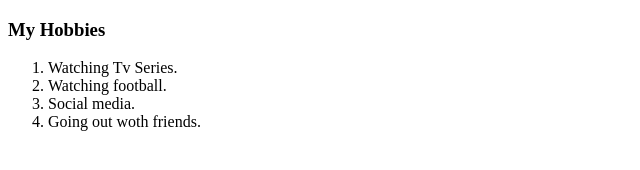
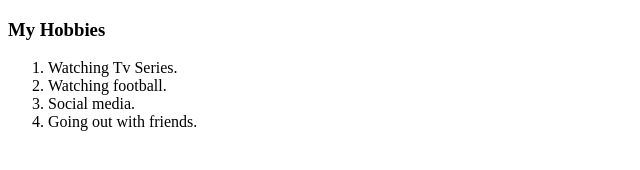
Before and after one commit to OganBelema/Web-Development, a plain HTML site: page HTML - Personal Site/hobbies.html in a window 1280 px wide. Shown: the full height of the page, 0-640 px from the left. Drawn offline with Linux system fonts and the light colour scheme.

Commit message:
fixed typo in hobbies

```diff
--- a/HTML - Personal Site/hobbies.html
+++ b/HTML - Personal Site/hobbies.html
@@ -11,7 +11,7 @@
       <li>Watching Tv Series.</li>
       <li>Watching football.</li>
       <li>Social media.</li>
-      <li>Going out woth friends.</li>
+      <li>Going out with friends.</li>
     </ol>
   </body>
 </html>
```
